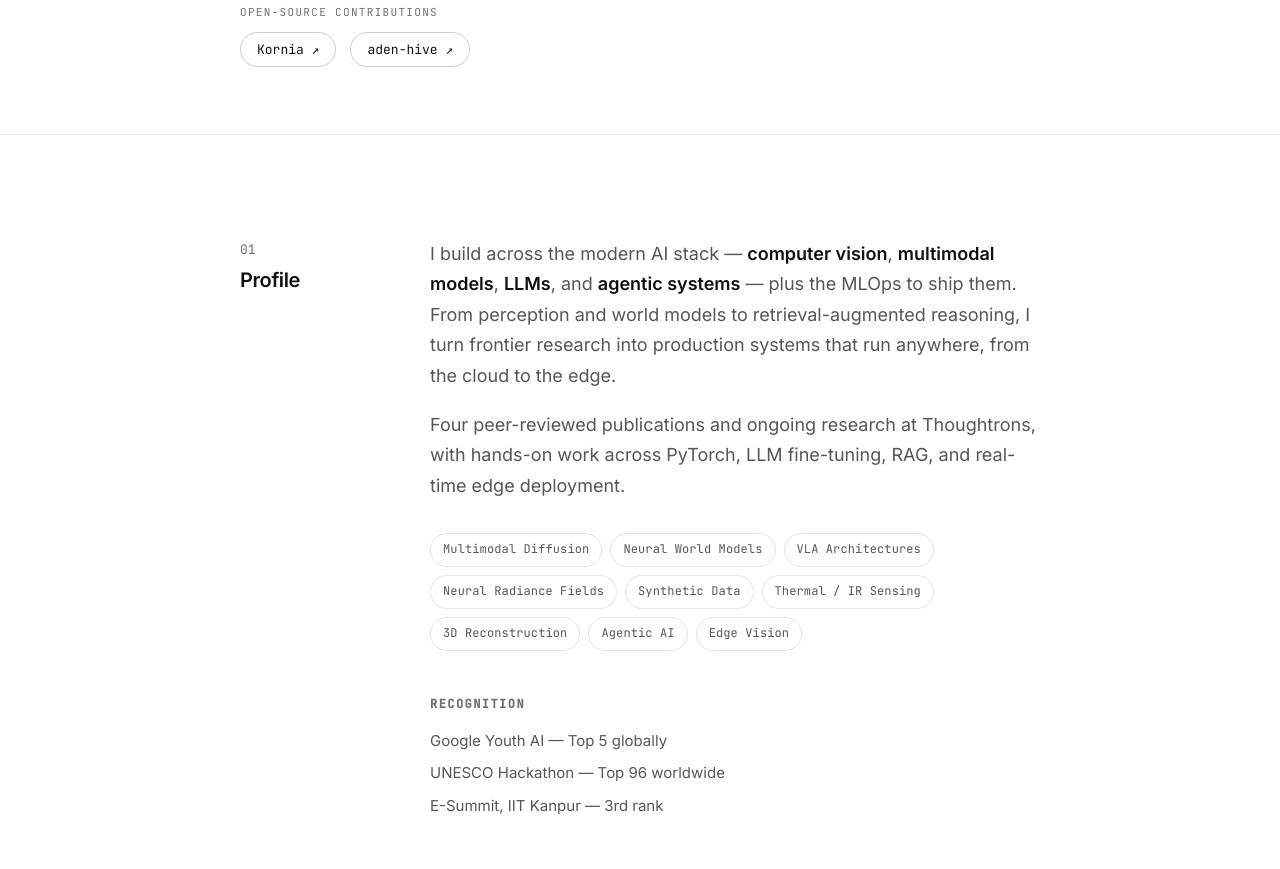
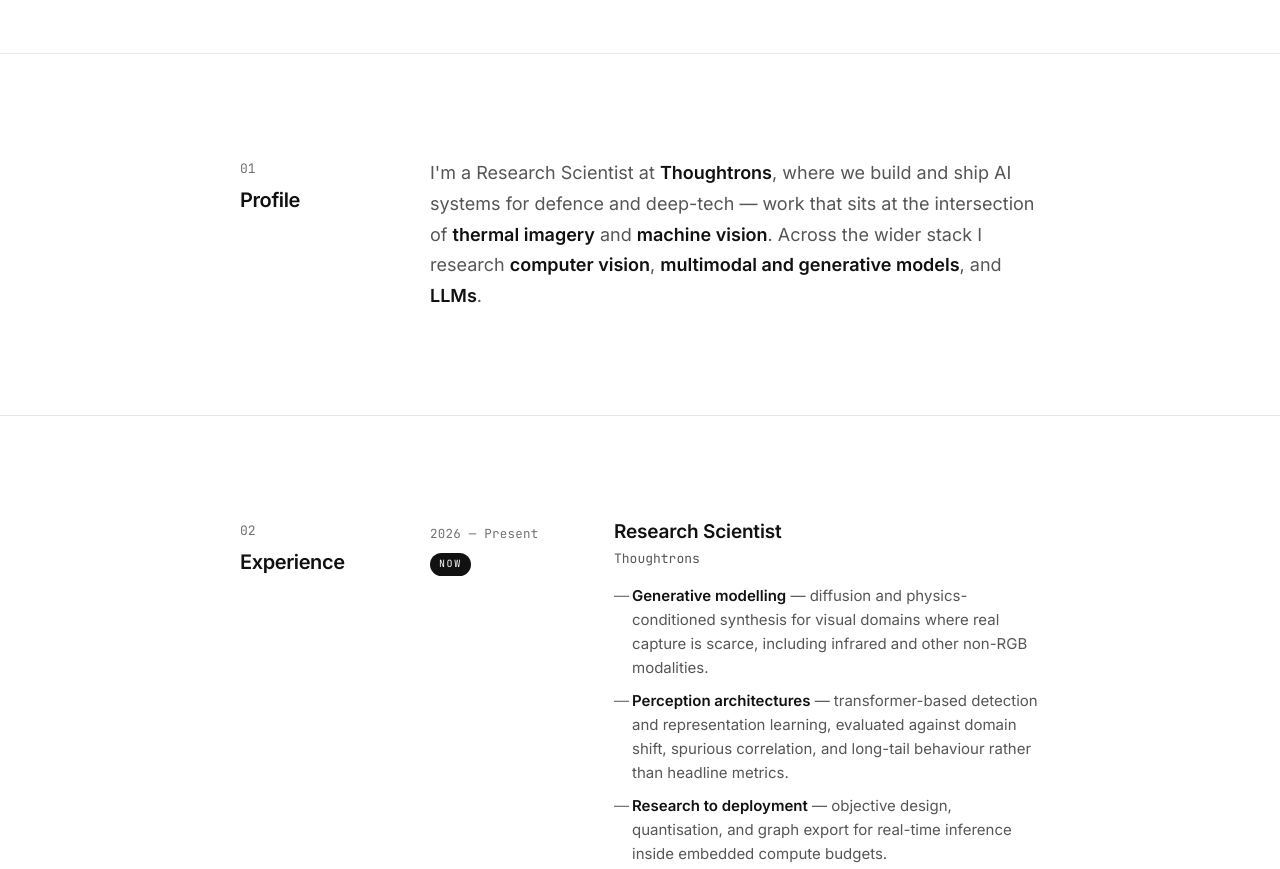
Before and after one commit to samratrajsharma/samratrajsharma.github.io, a plain HTML site: page index.html in a window 1280 px wide. Shown: the part 617-1486 px from the top of the page. Drawn offline with Linux system fonts and the light colour scheme.

Commit message:
Refresh hero, profile, experience and skills
- Remove open-source contributions block from hero
- Condense profile to a single paragraph; drop tag pills and Recognition
- Rewrite Thoughtrons role around modelling, perception and deployment
- Restructure skills into architecture-level capability groups
- Drop CSS for removed .hero-oss, .subblock, .plain-list

```diff
--- a/index.html
+++ b/index.html
@@ -103,14 +103,6 @@
         <li><a href="https://github.com/samratrajsharma" target="_blank" rel="noopener">GitHub</a></li>
         <li><a href="https://www.linkedin.com/in/samrat--sharma" target="_blank" rel="noopener">LinkedIn</a></li>
       </ul>
-
-      <div class="hero-oss">
-        <span class="hero-oss-label">Open-source contributions</span>
-        <ul class="hero-links">
-          <li><a href="https://github.com/kornia/kornia" target="_blank" rel="noopener">Kornia&nbsp;↗</a></li>
-          <li><a href="https://github.com/aden-hive/hive" target="_blank" rel="noopener">aden-hive&nbsp;↗</a></li>
-        </ul>
-      </div>
     </div>
   </header>
 
@@ -124,39 +116,13 @@
 
       <div class="prose">
         <p>
-          I build across the modern AI stack — <strong>computer vision</strong>,
-          <strong>multimodal models</strong>, <strong>LLMs</strong>, and
-          <strong>agentic systems</strong> — plus the MLOps to ship them. From
-          perception and world models to retrieval-augmented reasoning, I turn
-          frontier research into production systems that run anywhere, from the
-          cloud to the edge.
+          I'm a Research Scientist at <strong>Thoughtrons</strong>, where we build
+          and ship AI systems for defence and deep-tech — work that sits at the
+          intersection of <strong>thermal imagery</strong> and
+          <strong>machine vision</strong>. Across the wider stack I research
+          <strong>computer vision</strong>, <strong>multimodal and generative
+          models</strong>, and <strong>LLMs</strong>.
         </p>
-        <p>
-          Four peer-reviewed publications and ongoing research at Thoughtrons,
-          with hands-on work across PyTorch, LLM fine-tuning, RAG, and real-time
-          edge deployment.
-        </p>
-      </div>
-
-      <ul class="tags" aria-label="Focus areas">
-        <li>Multimodal Diffusion</li>
-        <li>Neural World Models</li>
-        <li>VLA Architectures</li>
-        <li>Neural Radiance Fields</li>
-        <li>Synthetic Data</li>
-        <li>Thermal / IR Sensing</li>
-        <li>3D Reconstruction</li>
-        <li>Agentic AI</li>
-        <li>Edge Vision</li>
-      </ul>
-
-      <div class="subblock">
-        <h3 class="subblock-title">Recognition</h3>
-        <ul class="plain-list">
-          <li>Google Youth AI — Top 5 globally</li>
-          <li>UNESCO Hackathon — Top 96 worldwide</li>
-          <li>E-Summit, IIT Kanpur — 3rd rank</li>
-        </ul>
       </div>
     </div>
   </section>
@@ -179,9 +145,9 @@
             <h3 class="entry-role">Research Scientist</h3>
             <p class="entry-org">Thoughtrons</p>
             <ul class="entry-points">
-              <li><strong>Multimodal diffusion</strong> &amp; <strong>spatial intelligence</strong> — physics-informed neural world models for high-fidelity scene understanding and generation.</li>
-              <li>Vision-Language-Action architectures, neural radiance integration, and synthetic refinement pipelines for deep-tech &amp; defense perception.</li>
-              <li>Synthetic data workflows with thermal / IR sensing and multi-modal environmental perception for real-world robustness.</li>
+              <li><strong>Generative modelling</strong> — diffusion and physics-conditioned synthesis for visual domains where real capture is scarce, including infrared and other non-RGB modalities.</li>
+              <li><strong>Perception architectures</strong> — transformer-based detection and representation learning, evaluated against domain shift, spurious correlation, and long-tail behaviour rather than headline metrics.</li>
+              <li><strong>Research to deployment</strong> — objective design, quantisation, and graph export for real-time inference inside embedded compute budgets.</li>
             </ul>
           </div>
         </li>
@@ -255,28 +221,28 @@
 
       <dl class="skills">
         <div class="skill-group">
-          <dt>Frontier</dt>
-          <dd>Multimodal Diffusion · World Models · VLA · NeRF · Synthetic Data · Thermal / IR · Spatial Intelligence</dd>
+          <dt>Architectures</dt>
+          <dd>Attention · State-space models · Detection transformers · Diffusion</dd>
+        </div>
+        <div class="skill-group">
+          <dt>Training</dt>
+          <dd>Self-supervised pretraining · PEFT · Preference optimisation · Mixed precision</dd>
+        </div>
+        <div class="skill-group">
+          <dt>Language &amp; Agents</dt>
+          <dd>Instruction tuning · Retrieval augmentation · Tool use · Long context</dd>
+        </div>
+        <div class="skill-group">
+          <dt>Data &amp; Evaluation</dt>
+          <dd>Domain adaptation · Shortcut diagnosis · Long-tail regimes · Data provenance</dd>
+        </div>
+        <div class="skill-group">
+          <dt>Inference</dt>
+          <dd>Quantisation · Speculative decoding · Graph export · Edge latency budgets</dd>
         </div>
         <div class="skill-group">
           <dt>Foundation</dt>
-          <dd>Python · PyTorch · TensorFlow · Scikit-Learn · C++ · SQL</dd>
-        </div>
-        <div class="skill-group">
-          <dt>Vision</dt>
-          <dd>YOLO · ViT · OpenCV · 3D Reconstruction</dd>
-        </div>
-        <div class="skill-group">
-          <dt>Acceleration</dt>
-          <dd>NVIDIA DeepStream · TensorRT · Jetson · CUDA</dd>
-        </div>
-        <div class="skill-group">
-          <dt>LLM / Agents</dt>
-          <dd>HuggingFace · LangChain · LangGraph · CrewAI · RAG · MCP · Tool / Function Calling · vLLM · Ollama · FAISS · Chroma · Astra DB</dd>
-        </div>
-        <div class="skill-group">
-          <dt>Infra / MLOps</dt>
-          <dd>Docker · Kubernetes · FastAPI · MLflow · CI/CD · AWS · Azure · Supabase · Prometheus · Grafana · Guardrails</dd>
+          <dd>Python · PyTorch · C++ · CUDA</dd>
         </div>
       </dl>
     </div>
--- a/style.css
+++ b/style.css
@@ -400,17 +400,6 @@
   background: var(--bg-subtle);
 }
 
-.hero-oss { margin-top: 22px; }
-.hero-oss-label {
-  display: block;
-  font-family: var(--font-mono);
-  font-size: 11px;
-  letter-spacing: 0.12em;
-  text-transform: uppercase;
-  color: var(--fg-faint);
-  margin-bottom: 12px;
-}
-
 /* ============== SECTIONS ============== */
 
 .section {
@@ -493,26 +482,6 @@
 .tags-sm li {
   font-size: 11px;
   padding: 4px 10px;
-}
-
-.subblock { margin-top: 44px; }
-.subblock-title {
-  font-family: var(--font-mono);
-  font-size: 12px;
-  letter-spacing: 0.12em;
-  text-transform: uppercase;
-  color: var(--fg-faint);
-  margin-bottom: 14px;
-}
-.plain-list {
-  list-style: none;
-  display: flex;
-  flex-direction: column;
-  gap: 8px;
-}
-.plain-list li {
-  font-size: 15px;
-  color: var(--fg-muted);
 }
 
 /* ============== EXPERIENCE ============== */
```
